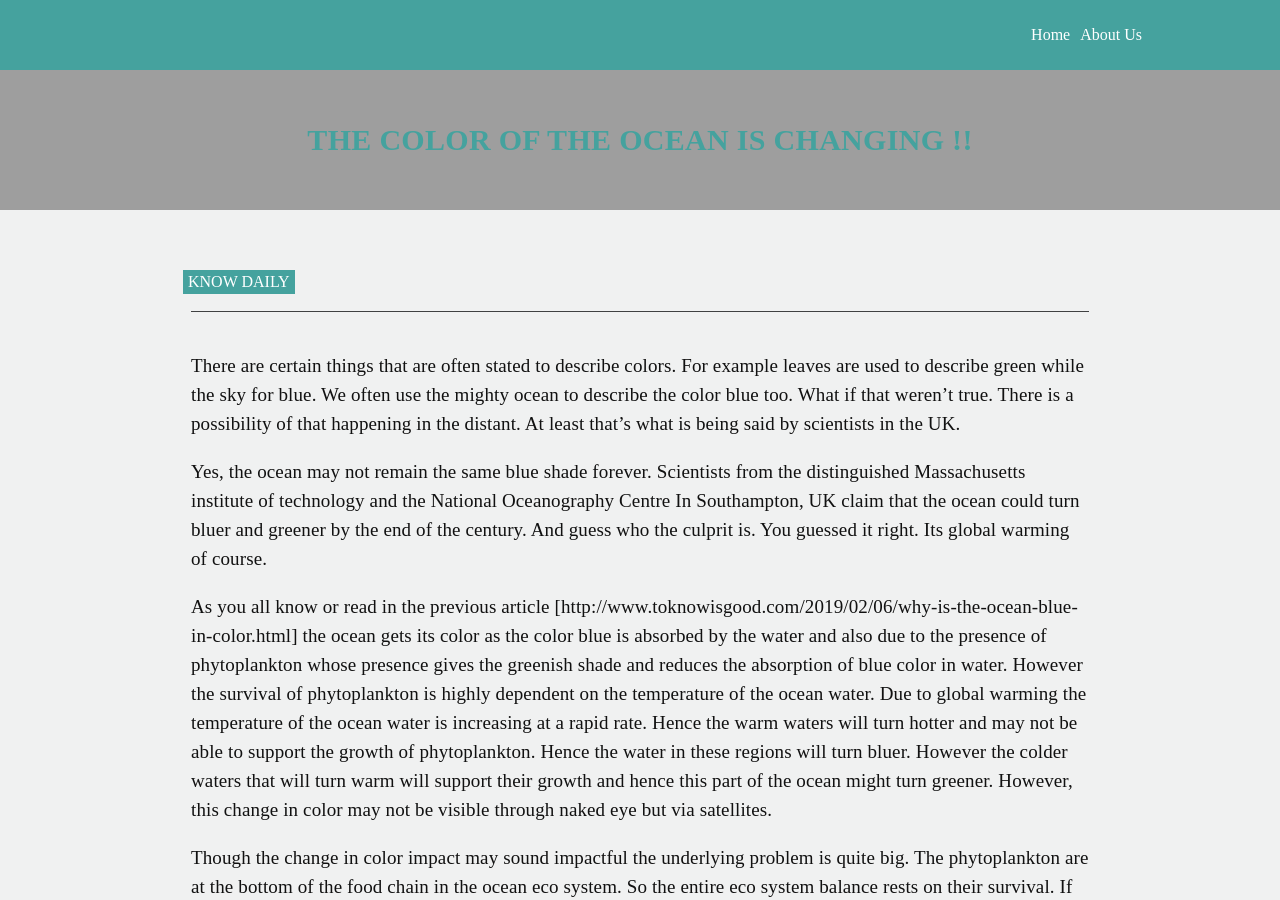
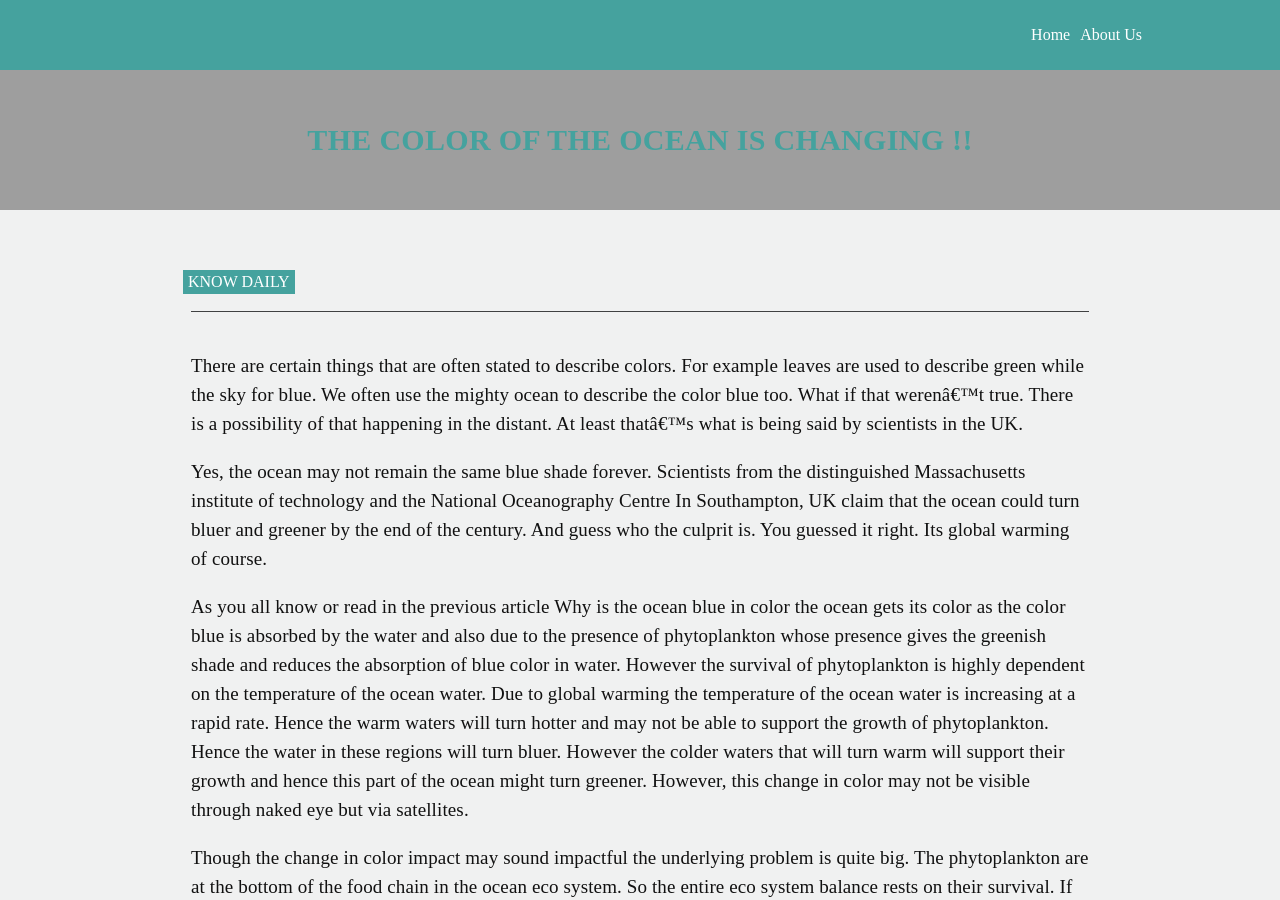
Before and after one commit to sherlifelix/blog, a Jekyll site: the page built from _posts/2019-02-07-the-color-of-the-ocean-is-changing.md, in a window 1280 px wide and 900 px high. Built offline with Jekyll 4.4.1, drawn with Linux system fonts in a browser that asks for light colours; comment, search, counter and statistics services are not loaded; some of the changed lines change nothing that is shown.

Commit message:
Update 2019-02-07-the-color-of-the-ocean-is-changing.md

```diff
--- a/_posts/2019-02-07-the-color-of-the-ocean-is-changing.md
+++ b/_posts/2019-02-07-the-color-of-the-ocean-is-changing.md
@@ -6,11 +6,13 @@
 published: true
 title: 'The color of the ocean is Changing !! '
 blog_category: Know Daily
+description: The ocean may not remain the same blue shade forever. Scientists from all ...
+keywords: 'Global Warming , Changes due to global warming , Color of the ocean '
 ---
- There are certain things that are often stated to describe colors. For example leaves are used to describe green while the sky for blue. We often use the mighty ocean to describe the color blue too. What if that weren’t true. There is a possibility of that happening in the distant. At least that’s what is being said by scientists in the UK.
+ There are certain things that are often stated to describe colors. For example leaves are used to describe green while the sky for blue. We often use the mighty ocean to describe the color blue too. What if that werenâ€™t true. There is a possibility of that happening in the distant. At least thatâ€™s what is being said by scientists in the UK.
 
 Yes, the ocean may not remain the same blue shade forever. Scientists from the distinguished Massachusetts institute of technology and the National Oceanography Centre In Southampton, UK claim that the ocean could turn bluer and greener by the end of the century. And guess who the culprit is. You guessed it right. Its global warming of course.
 
-As you all know or read in the previous article [http://www.toknowisgood.com/2019/02/06/why-is-the-ocean-blue-in-color.html] the ocean gets its color as the color blue is absorbed by the water and also due to the presence of phytoplankton whose presence gives the greenish shade and reduces the absorption of blue color in water. However the survival of phytoplankton is highly dependent on the temperature of the ocean water. Due to global warming the temperature of the ocean water is increasing at a rapid rate. Hence the warm waters will turn hotter and may not be able to support the growth of phytoplankton. Hence the water in these regions will turn bluer. However the colder waters that will turn warm will support their growth and hence this part of the ocean might turn greener. However, this change in color may not be visible through naked eye but via satellites.
+As you all know or read in the previous article [Why is the ocean blue in color](http://www.toknowisgood.com/2019/02/06/why-is-the-ocean-blue-in-color.html) the ocean gets its color as the color blue is absorbed by the water and also due to the presence of phytoplankton whose presence gives the greenish shade and reduces the absorption of blue color in water. However the survival of phytoplankton is highly dependent on the temperature of the ocean water. Due to global warming the temperature of the ocean water is increasing at a rapid rate. Hence the warm waters will turn hotter and may not be able to support the growth of phytoplankton. Hence the water in these regions will turn bluer. However the colder waters that will turn warm will support their growth and hence this part of the ocean might turn greener. However, this change in color may not be visible through naked eye but via satellites.
 
 Though the change in color impact may sound impactful the underlying problem is quite big. The phytoplankton are at the bottom of the food chain in the ocean eco system. So the entire eco system balance rests on their survival. If they are going to move to different warmer parts as the scientists claim then the life of the other creatures will get drastically impacted. Hopefully we are able to take some drastic action in time to prevent a total eco system imbalance in the blue ocean. The next article will help you understand the eco system in deep ocean.
```
